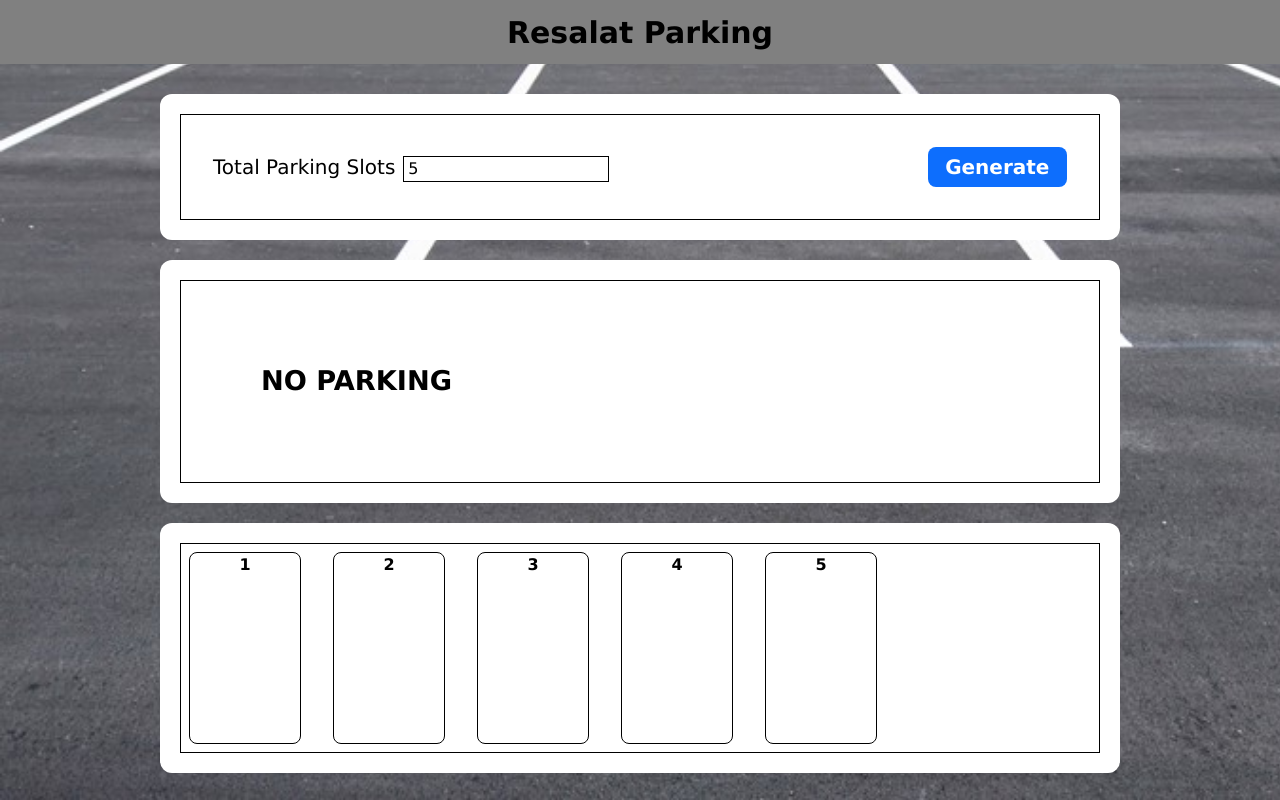
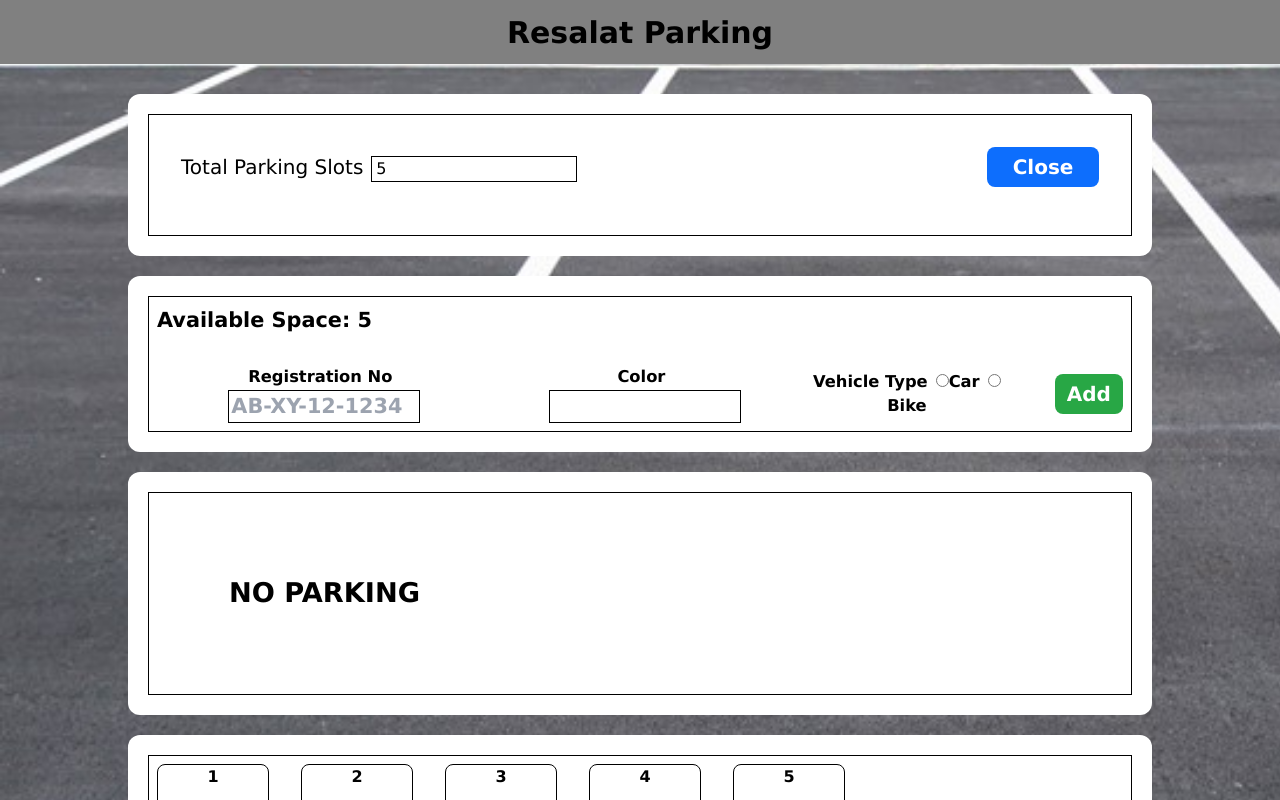
Before and after one commit to Amir-mohammad-ahmady-1234/parking-management-with-react, a React (Create React App) app: page / in a window 1280 px wide. Both pictures are taken after typing "5" into the empty fields and a click on the button "Generate". Shown: the top 800 px of the page. Built offline with nearby package versions, Linux system fonts and the light colour scheme.

Commit message:
add Vehicle Input added and slotSelecton updated

```diff
--- /dev/null
+++ b/src/components/AddAutomobile.js
@@ -0,0 +1,41 @@
+export default function AddAutomobile({ AvailableSpace }) {
+  return (
+    <div className="vehicle-details-container w-4/5 h-[11rem] bg-white p-[20px] rounded-xl">
+      <div className="size-full border border-black p-2 flex flex-col justify-between items-start capitalize text-[1.7rem] font-[600]">
+        <h3 className="text-[1.3rem]">Available space: {AvailableSpace}</h3>
+        <div className="vehicle-details w-full h-fit text-center text-[0.6em] flex items-center justify-center gap-10">
+          <div className="space-x-2 text">
+            <lable>registration no</lable>
+            <input
+              type={"text"}
+              placeholder="ab-xy-12-1234"
+              className="pl-[2px] border border-black w-[12rem] uppercase text-[1.3rem]"
+            />
+          </div>
+
+          <div className="space-x-2">
+            <lable>color</lable>
+            <input
+              type={"text"}
+              className="pl-[4px] border border-black w-[12rem] text-[1.3rem]"
+            />
+          </div>
+
+          <div className="space-x-2">
+            <label>vehicle type</label>
+            <input type={"radio"} />
+            car
+            <input type={"radio"} />
+            bike
+          </div>
+
+          <button className="addBtn w-[4.5rem] h-[2.5rem] capitalize text-white font-bold text-xl rounded-lg hover:scale-105">
+            <span className="text-center">
+              add
+            </span>
+          </button>
+        </div>
+      </div>
+    </div>
+  );
+}
--- a/src/components/App.js
+++ b/src/components/App.js
@@ -1,3 +1,5 @@
+import { useState } from "react";
+
 import Header from "./Header";
 import Main from "./Main";
 import SlotSelection from "./SlotSelection";
@@ -5,19 +7,48 @@ import SlotInput from "./SlotInput";
 import SlotGenerationBtn from "./SlotGenerationBtn";
 import ParkedCars from "./ParkedCars";
 import ShowAllParkingSpaces from "./ShowAllParkingSpaces";
-import { useState } from "react";
+import AddAutomobile from "./AddAutomobile";
+import Error from "./Error";
 
 function App() {
-  const [slot, setSlot] = useState('')
+  const [slot, setSlot] = useState("");
+  const [isAddAutomobileOpen, setIsAddAutomobileOpen] = useState(false);
+  const [numParkedAutomobiles, setNumParkedAutomobiles] = useState(0);
+  const [isErrorOpen, setIsErrorOpen] = useState(false);
+
+  // drived state
+  const AvailableSpace = slot - numParkedAutomobiles;
+
+  function handleIsAddCarOpen() {
+    if (slot > 0) {
+      setIsAddAutomobileOpen((is) => !is);
+      setIsErrorOpen(false);
+    } else {
+      setIsErrorOpen(true);
+    }
+  }
+
   return (
     <div className="parking-container space-y-[30px] m-0 p-0 w-full min-h-[100vh] flex-col justify-center bg-[url('./images/bg.jpg')] bg-cover bg-[length:170%] bg-no-repeat">
       <Header />
 
       <Main>
-        <SlotSelection>
-          <SlotInput slot={slot} setSlot={setSlot} />
-          <SlotGenerationBtn />
+        <SlotSelection Error={isErrorOpen ? <Error /> : ""}>
+          <SlotInput
+            slot={slot}
+            setSlot={setSlot}
+            setIsErrorOpen={setIsErrorOpen}
+          />
+          <SlotGenerationBtn
+            onIsAddCarOpen={handleIsAddCarOpen}
+            slot={slot}
+            isAddAutomobileOpen={isAddAutomobileOpen}
+          />
         </SlotSelection>
+
+        {isAddAutomobileOpen && slot > 0 && (
+          <AddAutomobile AvailableSpace={AvailableSpace} />
+        )}
 
         <ParkedCars />
         <ShowAllParkingSpaces slot={slot} />
--- /dev/null
+++ b/src/components/Error.js
@@ -0,0 +1,3 @@
+export default function Error() {
+  return <p className="text-[red] text-[0.9em] font-[500]">Enter total number of parking slots</p>;
+}
--- a/src/components/ParkedCars.js
+++ b/src/components/ParkedCars.js
@@ -1,6 +1,6 @@
 export default function ParkedCars() {
   return (
-    <div className="w-3/4 h-fit bg-white p-[20px] rounded-xl">
+    <div className="w-4/5 h-fit bg-white p-[20px] rounded-xl">
       <div className="size-full border p-20 border-black">
         <h1 className="uppercase text-[1.7rem] font-[600]">no parking</h1>
       </div>
--- a/src/components/ShowAllParkingSpaces.js
+++ b/src/components/ShowAllParkingSpaces.js
@@ -1,6 +1,6 @@
 export default function ShowAllParkingSpaces({ slot }) {
   return (
-    <div className="w-3/4 h-fit bg-white p-[20px] rounded-xl">
+    <div className="w-4/5 h-fit bg-white p-[20px] rounded-xl">
       <div className="size-full border p-2 border-black flex flex-wrap gap-[2em]">
         {+slot > 0 &&
           Array.from({ length: +slot }, (_, i) => {
--- a/src/components/SlotGenerationBtn.js
+++ b/src/components/SlotGenerationBtn.js
@@ -1,7 +1,16 @@
-export default function SlotGenerationBtn() {
+export default function SlotGenerationBtn({
+  onIsAddCarOpen,
+  isAddAutomobileOpen,
+  slot,
+}) {
   return (
-    <button className="generate-btn size-fit px-[1.1rem] py-[6px] capitalize text-white font-bold text-xl rounded-lg hover:scale-105">
-      generate
+    <button
+      className="generate-btn w-[7rem] h-[2.5rem] capitalize text-white font-bold text-xl rounded-lg hover:scale-105"
+      onClick={onIsAddCarOpen}
+    >
+      <span className="text-center">
+        {isAddAutomobileOpen && slot > 0 ? "close" : "generate"}
+      </span>
     </button>
   );
 }
--- a/src/components/SlotInput.js
+++ b/src/components/SlotInput.js
@@ -1,4 +1,8 @@
-export default function SlotInput({slot, setSlot}) {
+export default function SlotInput({slot, setSlot, setIsErrorOpen}) {
+  function handleChangeSlotInput (e) {
+    setSlot(e.target.value)
+    slot >= 0 && setIsErrorOpen(false)
+  }
   return (
     <div className="space-x-2">
       <label className="text-xl font-[500]">total parking slots</label>
@@ -6,7 +10,7 @@ export default function SlotInput({slot, setSlot}) {
         type={"number"}
         className="border-[1px] border-black pl-1 font-[500]"
         value={slot}
-        onChange={e => setSlot(e.target.value)}
+        onChange={e => handleChangeSlotInput(e)}
       />
     </div>
   );
--- a/src/components/SlotSelection.js
+++ b/src/components/SlotSelection.js
@@ -1,8 +1,9 @@
-export default function SlotSelection({ children }) {
+export default function SlotSelection({ children, Error }) {
   return (
-    <div className="w-3/4 h-fit bg-white p-[20px] rounded-xl">
-      <div className="slot-selected size-full border p-8 border-black capitalize flex justify-between items-center">
-        {children}
+    <div className="w-4/5 h-fit bg-white p-[20px] rounded-xl">
+      <div className="slot-selected size-full border p-8 border-black capitalize flex flex-col space-y-4">
+        <div className="flex justify-between items-center">{children}</div>
+        <div>{Error}</div>
       </div>
     </div>
   );
--- a/src/index.css
+++ b/src/index.css
@@ -6,13 +6,25 @@ body {
     font-family: 'Lucida Sans', 'Lucida Sans Regular', 'Lucida Grande', 'Lucida Sans Unicode', Geneva, Verdana, sans-serif;
 }
 
-button {
+.generate-btn {
     background-color: rgb(13, 110, 253);
 }
 
+.addBtn {
+    background-color: rgb(40, 167, 69);
+}
 
 /* medias */
 
+
+@media screen and (max-width: 900px) {
+        .vehicle-details {
+            flex-direction: column;
+        }
+        .vehicle-details-container {
+            height: fit-content;
+        }
+}
 
 @media screen and (max-width: 610px) {
     .slot-selected {
```
